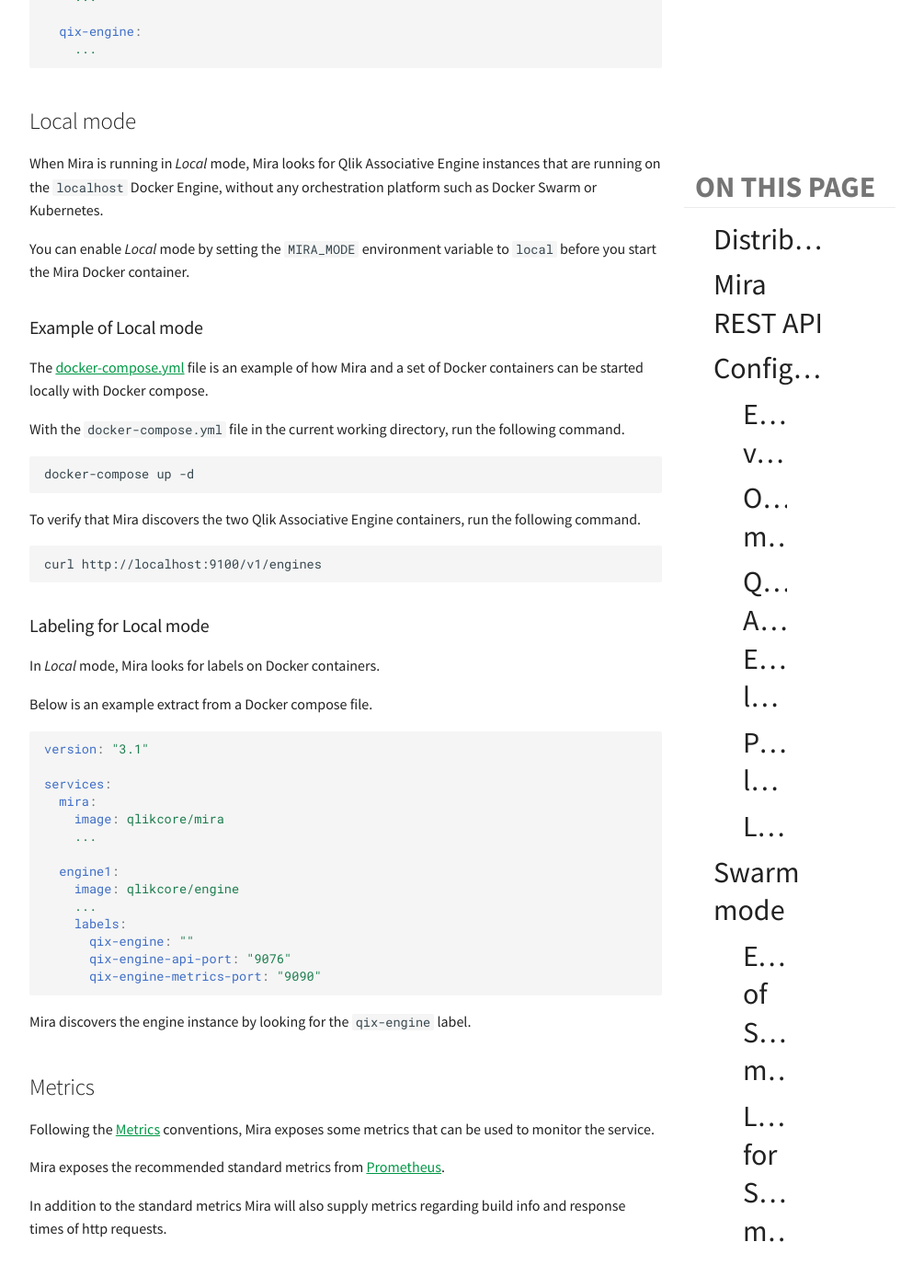
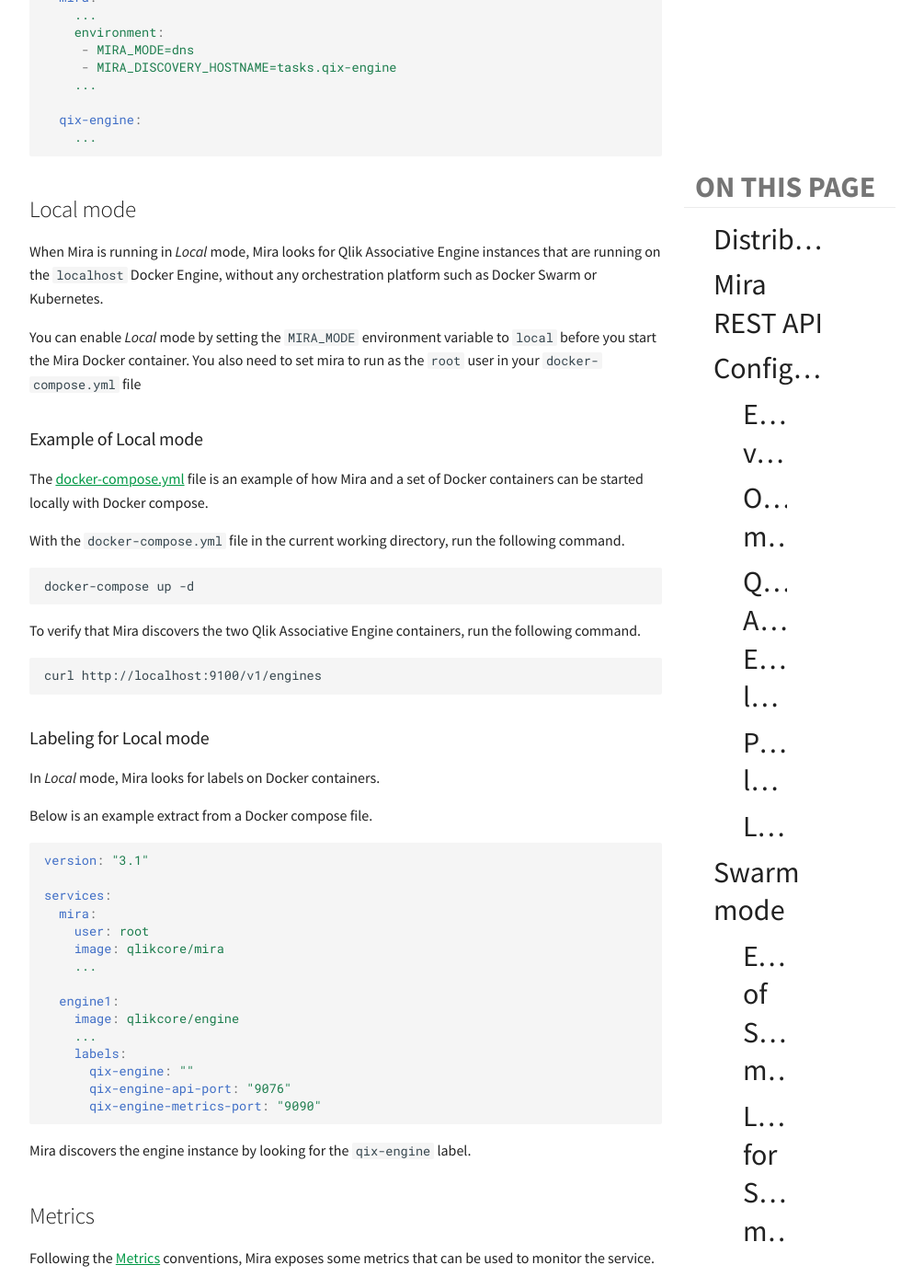
Before and after one commit to qlik-oss/core-website, an MkDocs documentation site: the page built from docs/services/mira.md, in a window 1280 px wide and 1400 px high, scrolled down 8770 px. Shown: the whole window at 92% size, without its empty margins (264-1269 px from the left). Built offline with MkDocs 1.6.1 and Material for MkDocs 9.7.7, drawn with Linux system fonts in a browser that asks for light colours; nearby versions of some CDN libraries; library files that are not in the unit come from our copies; comment, search, counter and statistics services are not loaded; some of the changed text lies outside the part shown.

Commit message:
update mira docs with the descriptions of the need as running with root in local and swarm mode

```diff
--- a/docs/services/mira.md
+++ b/docs/services/mira.md
@@ -53,6 +53,7 @@
 |[Local](#local-mode)                   | Discovers Qlik Associative Engine instances running on the local Docker Engine.        |
 
 To set the operation mode, define the environment variable `MIRA_MODE` on the Mira container.
+In `Local` or `Swarm` mode you will also have to set the running user to `root` in your `docker-compose.yml` file
 
 ### Qlik Associative Engine labeling
 
@@ -103,7 +104,7 @@
 How Mira should access the Docker Remote API can be configured in two ways.
 
 Mount `docker.sock` as a volume into the Mira container as shown in this [example](https://github.com/qlik-oss/mira/blob/master/docker-compose.yml).
-It is however only possible to mount `docker.sock` on a Swarm manager node.
+It is however only possible to mount `docker.sock` on a Swarm manager node. To be able to mount the `docker.sock` mira must be run with the `root` user configured in the `docker-compose.yml` file
 
 If Mira should be running on a worker node Mira needs to be configured to access the Docker Remote API by a URL.
 In this case there is no need to mount `docker.sock` into the Mira container,
@@ -153,6 +154,7 @@
 services:
   mira:
     image: qlikcore/mira
+    user: root
     environment:
      - MIRA_MODE=swarm
     ...
@@ -358,7 +360,7 @@
 that are running on the `localhost` Docker Engine, without any orchestration platform such as Docker Swarm or Kubernetes.
 
 You can enable _Local_ mode by setting the `MIRA_MODE` environment variable to `local`
-before you start the Mira Docker container.
+before you start the Mira Docker container. You also need to set mira to run as the `root` user in your `docker-compose.yml` file
 
 ### Example of Local mode
 
@@ -388,6 +390,7 @@
 
 services:
   mira:
+    user: root
     image: qlikcore/mira
     ...
 
```
Also changed, not shown: docs/tutorials/orchestration.md (+1 -1 lines).
